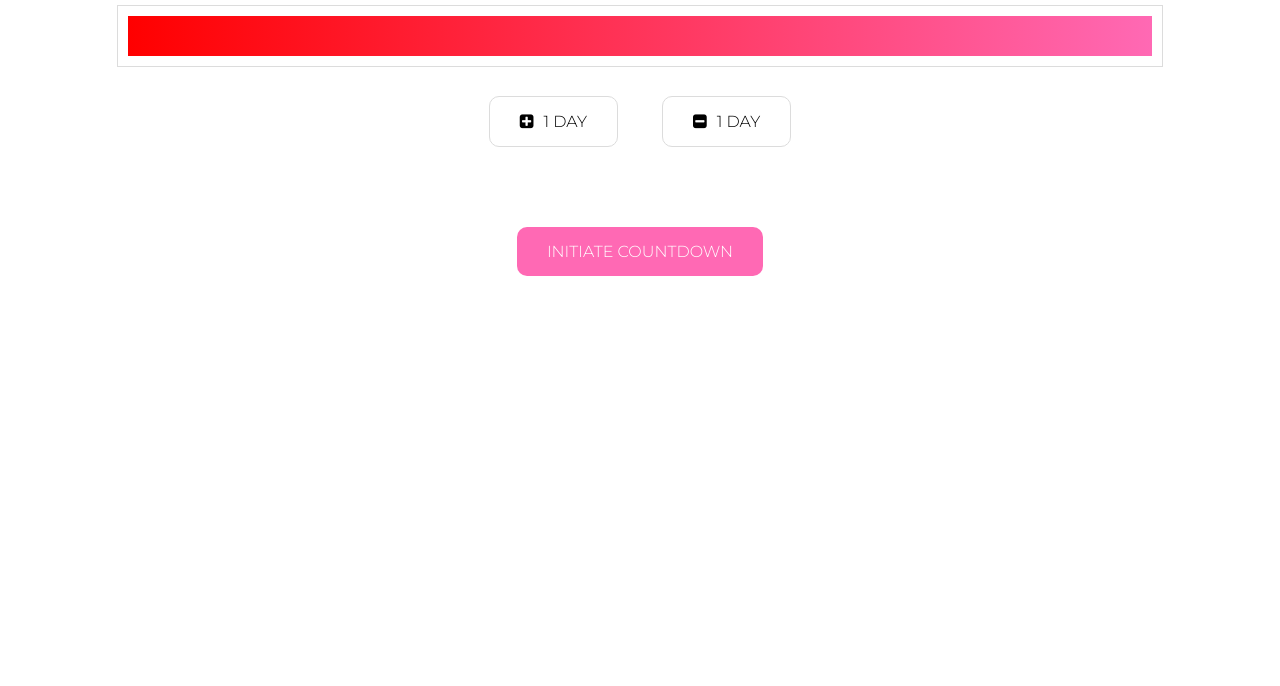
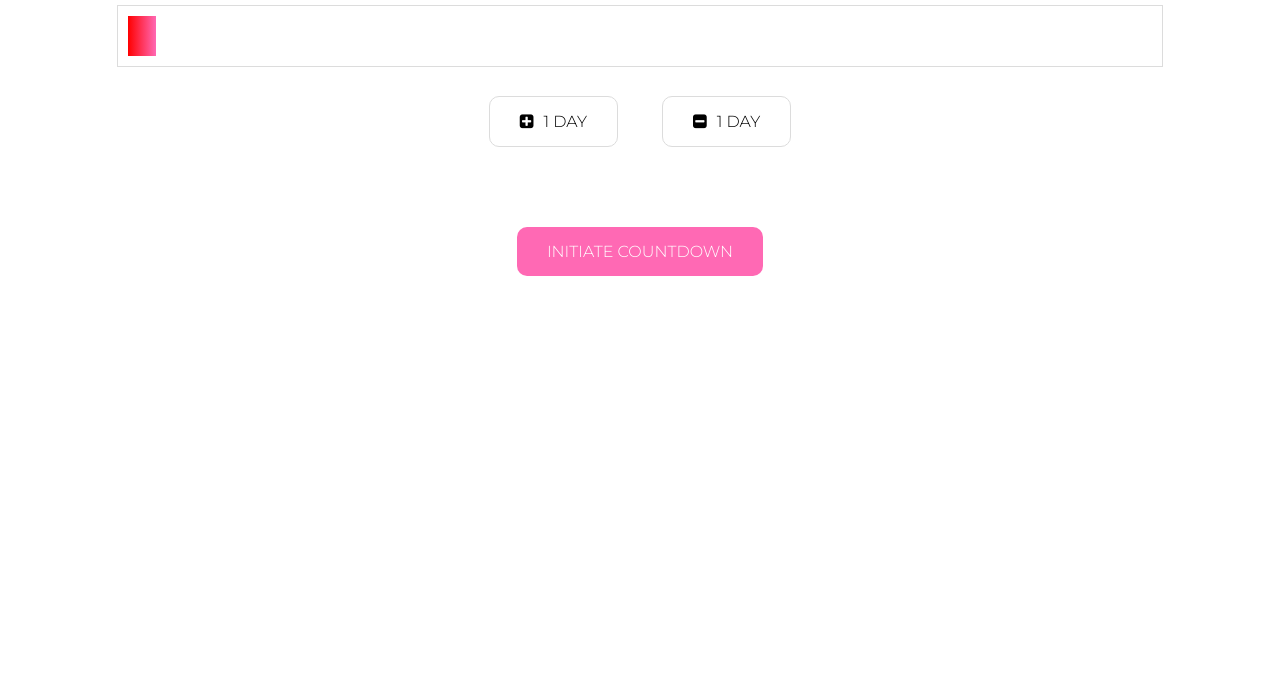
Before and after one commit to kmcgrady/goodbye-2020, a plain HTML site: page index.html in a window 1280 px wide. Shown: the part 114-800 px from the top of the page. Drawn offline with nearby package versions, Linux system fonts and the light colour scheme.

Commit message:
Set increment button

```diff
--- a/index.js
+++ b/index.js
@@ -0,0 +1,17 @@
+$(function () {
+  const DAYS_IN_YEAR = 366;
+  let currentDay = 10;
+  const $progress = $(".progress-bar-progress");
+  let yearPercentage;
+
+  function setProgress() {
+    yearPercentage = (currentDay / DAYS_IN_YEAR) * 100;
+    $progress.animate({ width: yearPercentage + "%" });
+  }
+  setProgress();
+  let $increamentButton = $('#increment');
+  $increamentButton.click(function() {
+    currentDay += 1;
+    setProgress();
+  });
+});
--- a/style.css
+++ b/style.css
@@ -27,6 +27,7 @@ h1 {
 .progress-bar-progress {
   background: linear-gradient(to right, red, hotpink);
   height: 40px;
+  /* width: 30%; */
 }
 
 .countdown {
```
